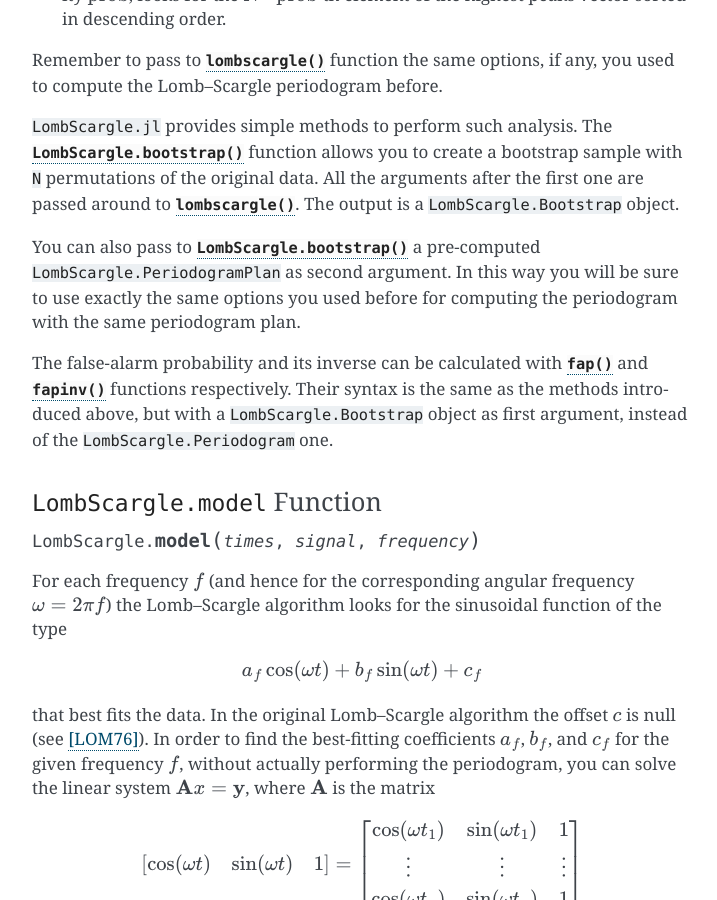
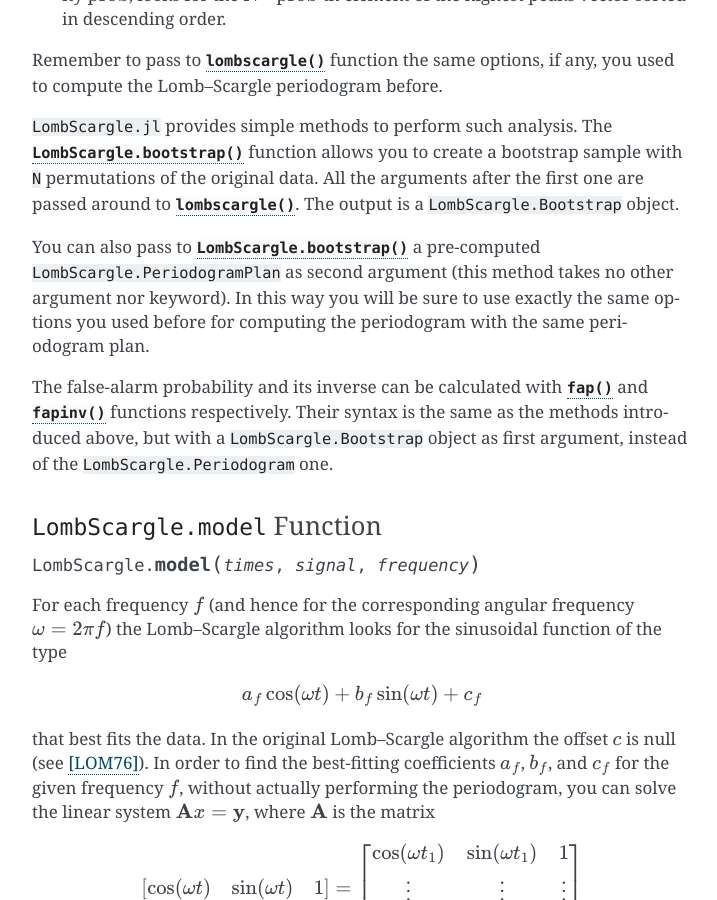
Before and after one commit to JuliaAstro/LombScargle.jl, a Sphinx documentation site: the page built from docs/index.rst, in a window 1280 px wide and 900 px high, scrolled down 12290 px. Shown: the whole window, without its empty margins (388-1105 px from the left). Built offline with Sphinx 7.4.7, drawn with Linux system fonts in a browser that asks for light colours.

Commit message:
[skip ci] Other minor improvements to documentation

```diff
--- a/docs/index.rst
+++ b/docs/index.rst
@@ -560,9 +560,10 @@ one are passed around to :func:`lombscargle`.  The output is a
 ``LombScargle.Bootstrap`` object.
 
 You can also pass to :func:`LombScargle.bootstrap` a pre-computed
-``LombScargle.PeriodogramPlan`` as second argument.  In this way you will be
-sure to use exactly the same options you used before for computing the
-periodogram with the same periodogram plan.
+``LombScargle.PeriodogramPlan`` as second argument (this method takes no other
+argument nor keyword).  In this way you will be sure to use exactly the same
+options you used before for computing the periodogram with the same periodogram
+plan.
 
 The false-alarm probability and its inverse can be calculated with :func:`fap`
 and :func:`fapinv` functions respectively.  Their syntax is the same as the
@@ -787,7 +788,7 @@ the periodogram (and you can get the period by taking its inverse):
 
    julia> s = sinpi.(t)
 
-   julia> plan = LombScargle.plan(t, s) # Plan the periodogram
+   julia> plan = LombScargle.plan(t, s); # Plan the periodogram
 
    julia> p = lombscargle(plan)
 
@@ -869,7 +870,7 @@ functions, respectively.
 
    julia> s = sinpi.(e.*t).^2 .- cos.(5t).^4
 
-   julia> plan = LombScargle.plan(t, s)
+   julia> plan = LombScargle.plan(t, s);
 
    julia> p = lombscargle(plan)
 
```
